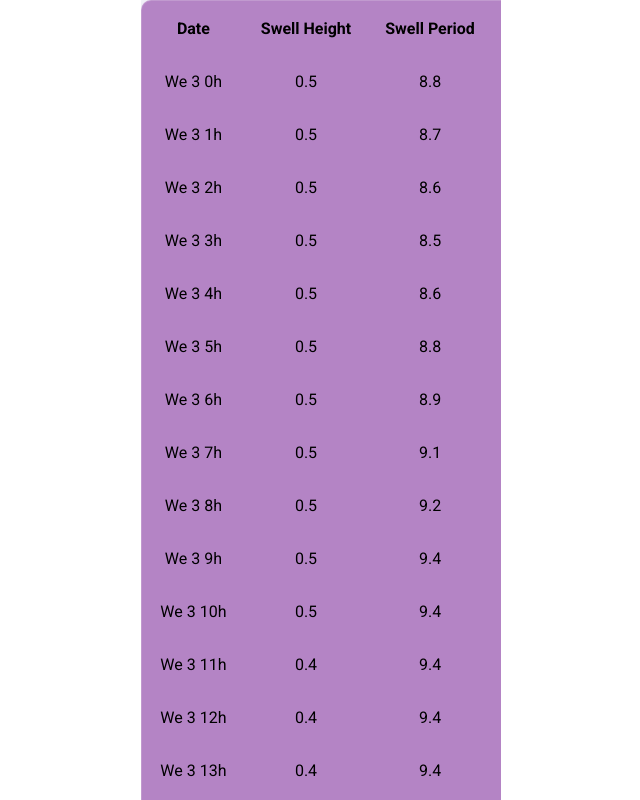
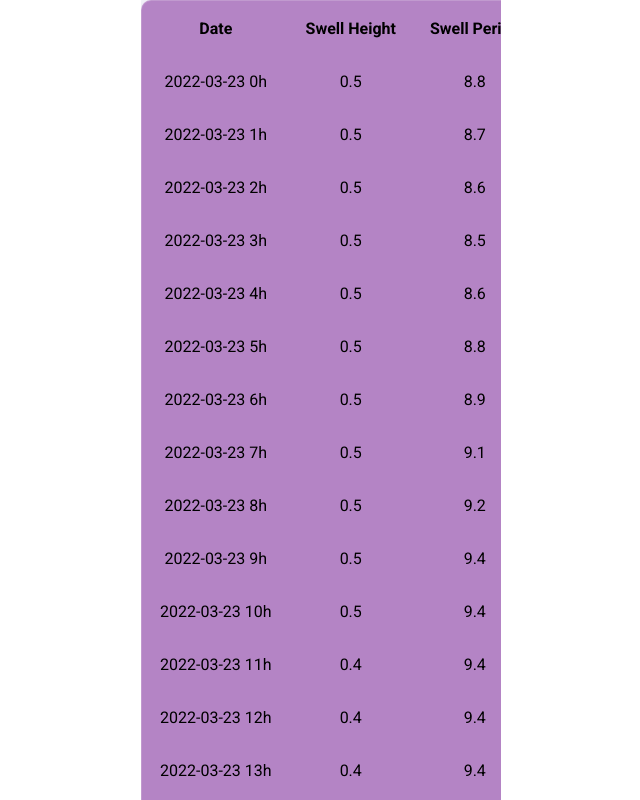
Before and after one commit to fedecech/ws-weather, a React (Create React App) app: page /waves in a window 1280 px wide. Shown: the whole page, without its empty margins (299-939 px from the left). Built offline with nearby package versions, Linux system fonts and the light colour scheme; no server answers.

Commit message:
Update Waves.js

```diff
--- a/src/pages/Waves.js
+++ b/src/pages/Waves.js
@@ -14,11 +14,14 @@ const days = [
 ]
 
 export const Waves = () => {
-  // const w = useCurrentWeather();
+  const w = useStormGlass();
+
 
 
   return (
+
     <div style={{ width: '90%', height: '100%', alignSelf: 'center', overflow: 'auto' }}>
+
       <table className='table'>
         <thead>
           <tr>
@@ -31,12 +34,15 @@ export const Waves = () => {
           </tr>
         </thead>
         <tbody>
-          {data.hours.map(d => {
+          {data?.hours.filter((item,index) => index<24).map(d => {
+            const dateNumbers = d.time.split("T")
             const date = new Date(d.time)
-            const day = date.getDay()
+            // const day = date.getDay()
             return (
               <tr>
-                <td>{days[day]} {day} {date.getHours()}h</td>
+                <td key={d.time}>
+                  {/* {days[day]} {day}  */}
+                  {dateNumbers[0]} {date.getHours()}h</td>
                 <td>{parseFloat(d.swellHeight.sg).toFixed(1)}</td>
                 <td>{parseFloat(d.swellPeriod.sg).toFixed(1)}</td>
                 <td>{parseFloat(d.waterTemperature.sg).toFixed(1)}</td>
```
